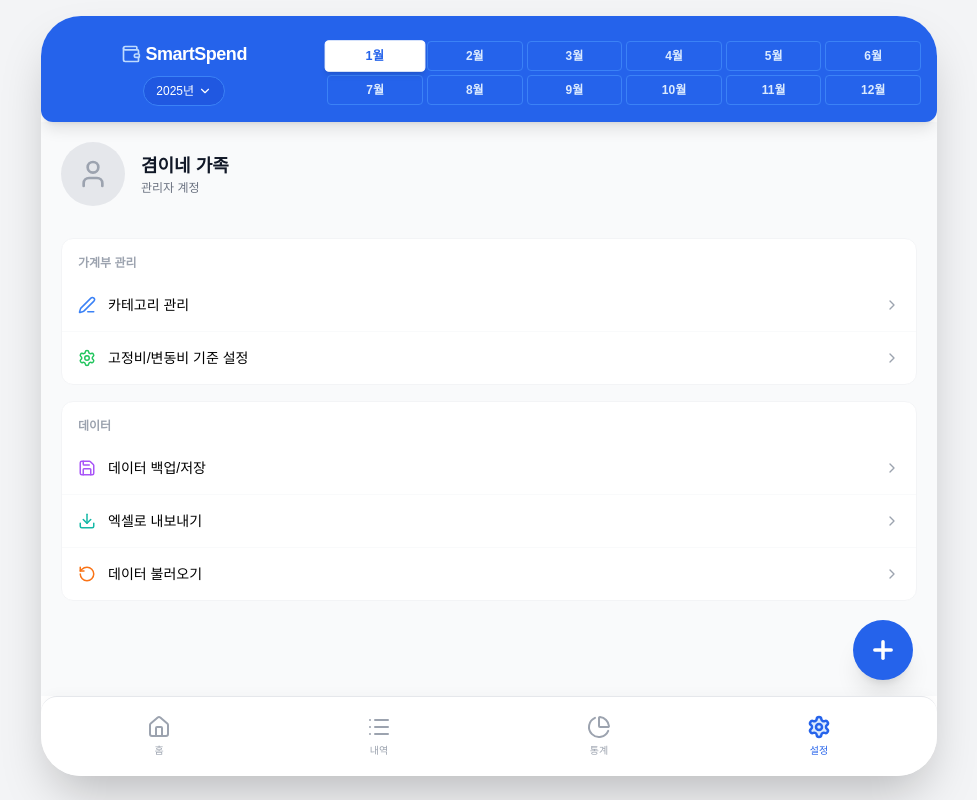
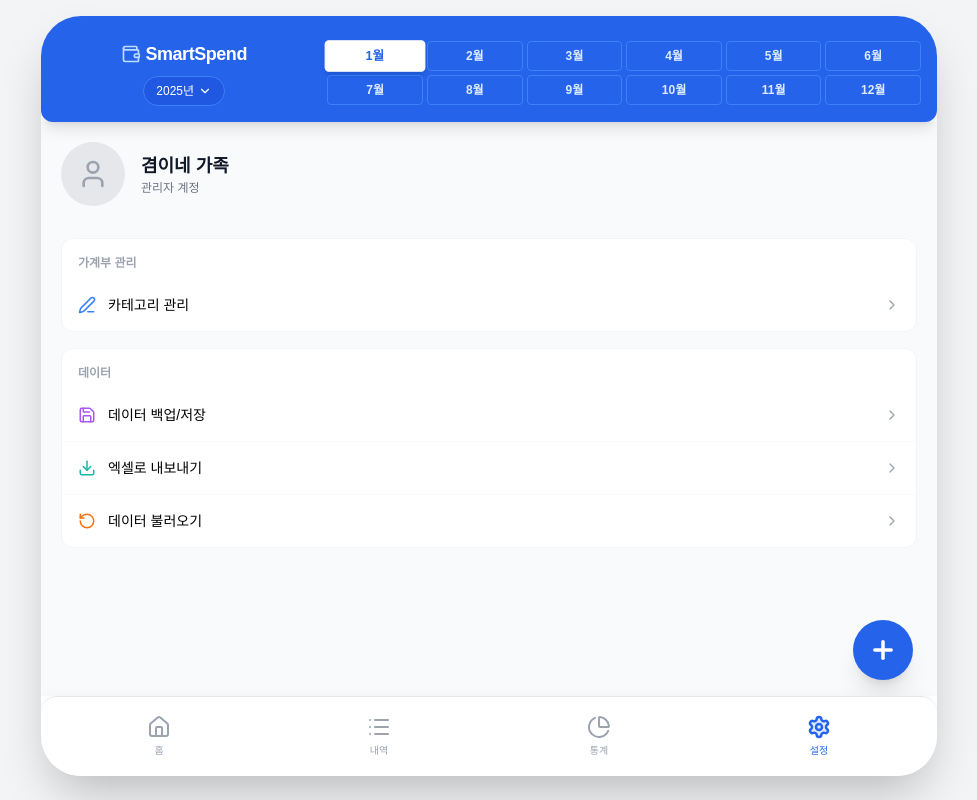
Before and after one commit to ikaros3/SmartSpend, a React (Vite) app: page / in a window 1280 px wide. Both pictures are taken after a click on the button "설정". Shown: the whole page, without its empty margins (151-1128 px from the left). Built offline with nearby package versions, Linux system fonts and the light colour scheme; the HTML template or start-up script is replaced by a standard one; a web font is replaced by a local one.

Commit message:
설정 탭 내 미 구현 기능 삭제

```diff
--- a/src/components/tabs/SettingsTab.jsx
+++ b/src/components/tabs/SettingsTab.jsx
@@ -11,12 +11,8 @@ const SettingsTab = ({ onOpenCategory, onSaveData, onDownloadExcel, onFileUpload
         <div className="space-y-4">
             <section className="bg-white rounded-xl border border-gray-100 overflow-hidden">
                 <h3 className="text-xs font-bold text-gray-400 p-4 pb-0 mb-2 uppercase">가계부 관리</h3>
-                <div onClick={onOpenCategory} className="p-4 flex justify-between items-center border-b border-gray-50 hover:bg-gray-50 cursor-pointer">
+                <div onClick={onOpenCategory} className="p-4 flex justify-between items-center hover:bg-gray-50 cursor-pointer">
                     <div className="flex items-center gap-3"><Edit3 size={18} className="text-blue-500" /><span className="text-sm font-medium">카테고리 관리</span></div>
-                    <ChevronRight size={16} className="text-gray-400" />
-                </div>
-                <div className="p-4 flex justify-between items-center hover:bg-gray-50 cursor-pointer">
-                    <div className="flex items-center gap-3"><Settings size={18} className="text-green-500" /><span className="text-sm font-medium">고정비/변동비 기준 설정</span></div>
                     <ChevronRight size={16} className="text-gray-400" />
                 </div>
             </section>
```
